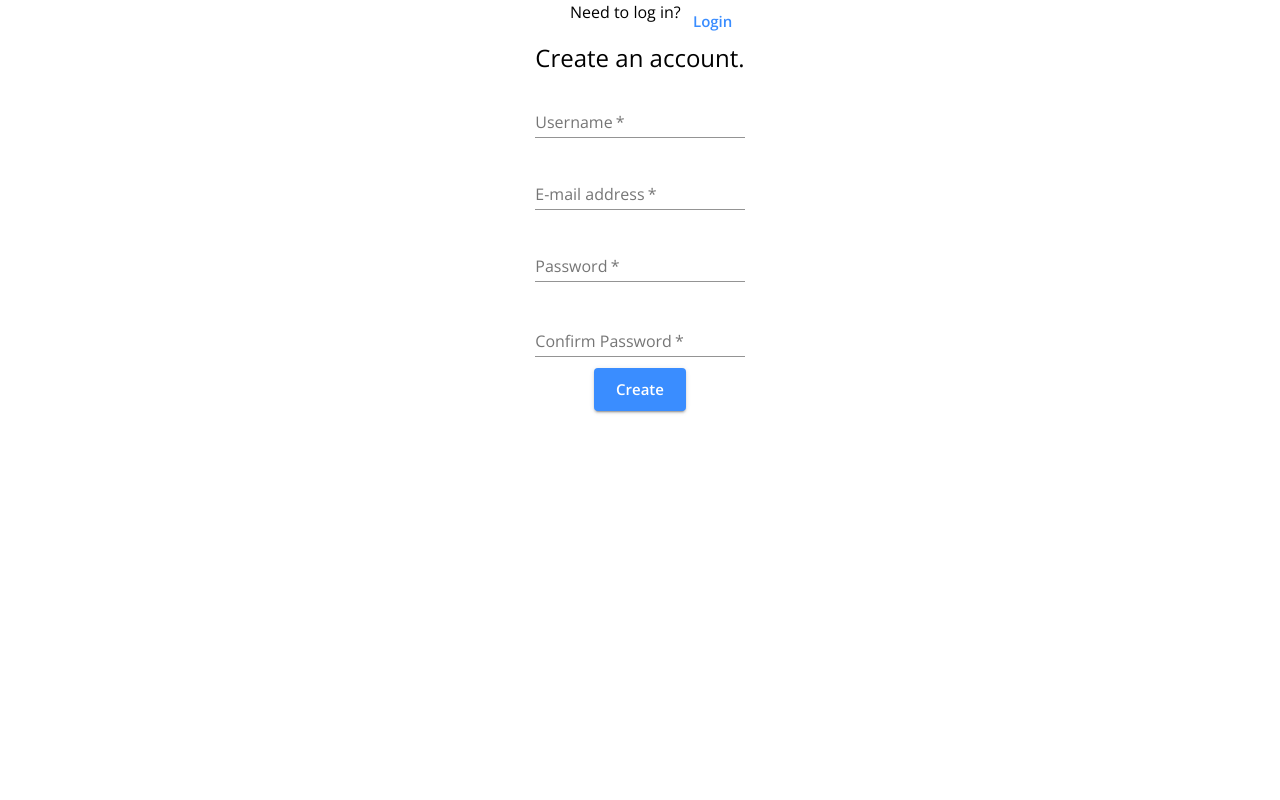
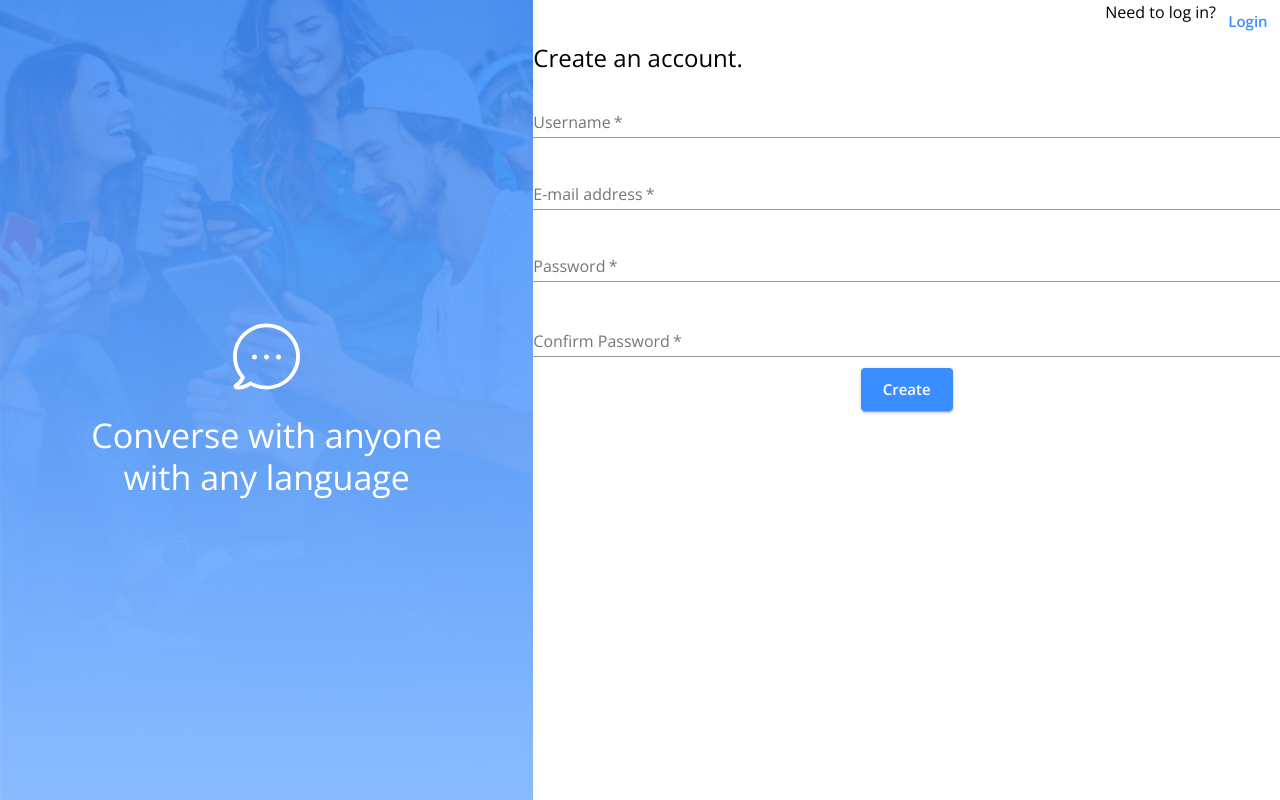
Before and after one commit to camba95/ko-hw-messenger-starter, a React (Create React App) app in the folder client/: page /register in a window 1280 px wide. Built offline with nearby package versions, Linux system fonts and the light colour scheme; no server answers.

Commit message:
feat: side banner

```diff
--- /dev/null
+++ b/client/src/pages/Signup/Signup.css
@@ -0,0 +1,19 @@
+.side-banner {
+  height: 100vh;
+  flex: 1;
+  display: flex;
+  align-items: center;
+  justify-content: center;
+  padding: 0 10vh;
+  background-size: cover;
+  background-position: center;
+  background-repeat: no-repeat;
+}
+
+.side-banner__background {
+  background-image: linear-gradient(to bottom, rgba(58, 141, 255, 0.85), rgba(134, 185, 255, 0.85)), url(../../assets/bg-img.png);
+}
+
+.side-banner__bubble {
+  margin: 20px;
+}
--- a/client/src/pages/Signup/Signup.js
+++ b/client/src/pages/Signup/Signup.js
@@ -8,9 +8,15 @@ import {
   Button,
   FormControl,
   TextField,
-  FormHelperText
+  FormHelperText,
+  Container,
+  SvgIcon
 } from "@material-ui/core";
 import { register } from "../../store/utils/thunkCreators";
+import background from "../../assets/bg-img.png";
+import { ReactComponent as BubbleIcon } from '../../assets/bubble.svg';
+
+import './Signup.css'
 
 const Login = (props) => {
   const history = useHistory();
@@ -37,7 +43,27 @@ const Login = (props) => {
   }
 
   return (
+    <Grid
+      container
+      direction="row"
+      justify="flex-start"
+      alignItems="stretch"
+    >
+      <Grid item lg={5} md={5} justify="center">
+        <div class="side-banner side-banner__background">
+          <div class="side-banner__text-box">
             <Grid container justify="center">
+              <div className="side-banner__bubble">
+                <BubbleIcon />
+              </div>
+              <Typography variant="h4" align="center" color="secondary">
+                Converse with anyone with any language
+              </Typography>
+            </Grid>
+          </div>
+        </div>
+      </Grid>
+      <Grid md={7} lg={7}>
         <Box>
           <Grid container item justify="flex-end">
             <Typography>Need to log in?</Typography>
@@ -136,6 +162,7 @@ const Login = (props) => {
           </form>
         </Box>
       </Grid>
+    </Grid>
   );
 };
 
--- a/client/src/themes/theme.js
+++ b/client/src/themes/theme.js
@@ -19,6 +19,6 @@ export const theme = createMuiTheme({
   },
   palette: {
     primary: { main: "#3A8DFF" },
-    secondary: { main: "#B0B0B0" }
+    secondary: { main: "#FFFFFF" }
   }
 });
```
Also changed, not shown: client/src/assets/bg-img.png (added), client/src/assets/bubble.svg (added). Lines whose indentation alone changed are shown as unchanged.
